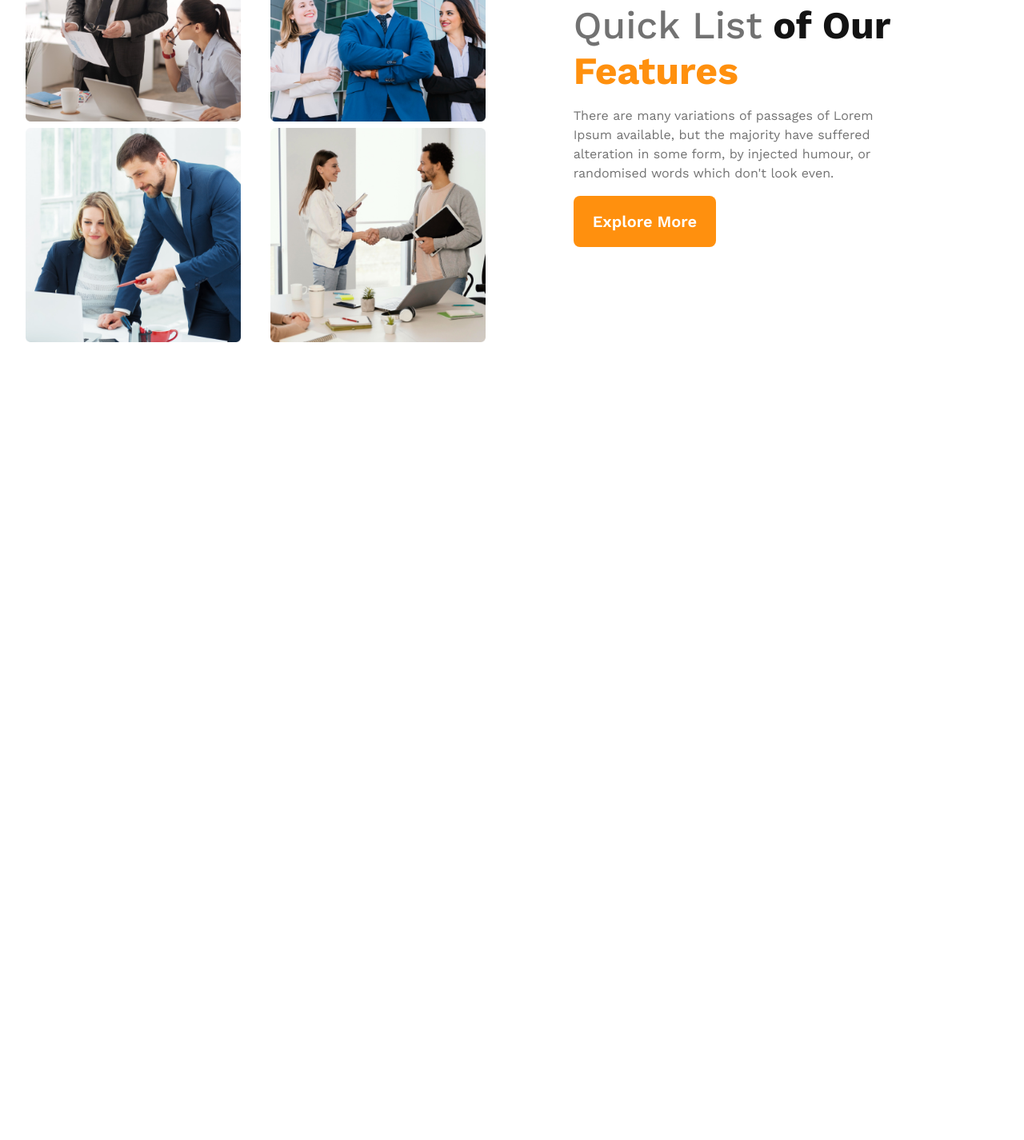
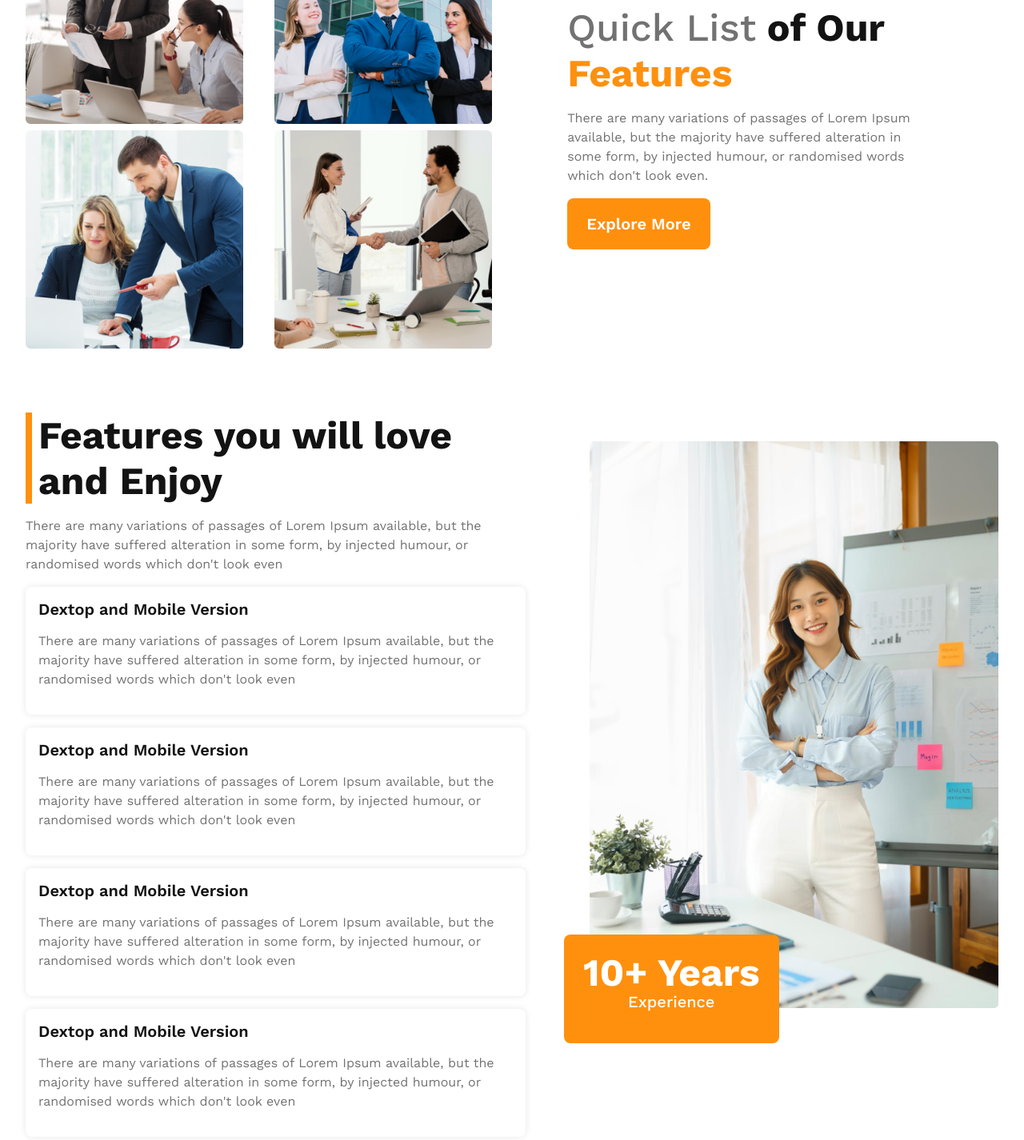
Before and after one commit to apuchandradas5568/g3-architect-website, a plain HTML site: page index.html in a window 1280 px wide. Shown: the part 1356-2782 px from the top of the page at 80% size. Before the commit the page ends 1864 px from the top, so only its background shows below. Drawn offline with nearby package versions, Linux system fonts and the light colour scheme.

Commit message:
love and enjoy feature added

```diff
--- a/assets/styles/styles.css
+++ b/assets/styles/styles.css
@@ -8,6 +8,7 @@
     --c3: #131313;
     --c4: #727272;
     --c5: #fff;
+    --c6: #00000019;
 }
 
 /* Shared CSS */
@@ -46,11 +47,13 @@ a {
 p {
     font-style: 1rem;
 }
-.sec_title{
+
+.sec_title {
     color: var(--c3);
     font-size: 3rem;
     font-weight: 700;
 }
+
 .dec_text {
     color: var(--c4);
     line-height: 1.5rem;
@@ -68,7 +71,8 @@ p {
     border: none;
     cursor: pointer;
 }
-.btn_primary:hover{
+
+.btn_primary:hover {
     transform: scale(.9);
 }
 
@@ -135,37 +139,124 @@ header .banner_section_img img {
 }
 
 /* ============ Main CSS ===================== */
+
 /* Feature Section CSS */
-.feature_section{
+.feature_section {
     display: flex;
     align-items: center;
-    justify-content: space-around;
-    gap: 5rem;
+    justify-content: center;
+    gap: 4rem;
     margin: 5rem auto;
 }
 
 .feature_section .images {
     display: grid;
-    grid-template-columns: repeat(2,1fr);
+    grid-template-columns: repeat(2, 1fr);
     gap: .5rem;
 }
+
 .feature_section .images img {
     width: 90%;
 }
+
 .feature_section .content {
     width: 50%;
 }
 
-.feature_section .content .sec_title span:nth-child(1){
+.feature_section .content .sec_title span:nth-child(1) {
     color: var(--c4);
     font-weight: 500;
 }
+
 .feature_section .content .sec_title span:nth-child(3) {
     color: var(--c1) !important;
 }
+
 .feature_section .content .dec_text {
     width: 80%;
 }
+
+
+
+
+/* love and Joy Section */
+.love_joy_sec {
+    display: flex;
+    align-items: center;
+    justify-content: center;
+    gap: 5rem;
+    margin: 5rem auto;
+}
+
+.love_joy_sec .content .sec_title {
+    border-left: .5rem solid var(--c1);
+    padding-left: 0.5rem;
+}
+
+.love_joy_sec .card_container .card {
+    border-radius: .5rem;
+    box-shadow: 0 0 .5rem var(--c6);
+    padding: 1rem;
+    margin-bottom: 1rem;
+}
+
+.love_joy_sec .card_container .card .card_title {
+    color: var(--c3);
+    font-size: 1.25rem;
+    font-weight: 600;
+}
+
+.love_joy_sec .image {
+    width: 100%;
+}
+
+.love_joy_sec .image img {
+    width: 100%;
+}
+
+.love_joy_sec .image .experience_box {
+    color: var(--c5);
+    text-align: center;
+    padding: 2rem 1.5rem;
+    background: var(--c1);
+    border-radius: .5rem;
+    display: inline-block;
+    position: relative;
+    top: -6rem;
+    left: -2rem;
+}
+
+.love_joy_sec .image .experience_box h1 {
+    font-size: 3rem;
+    font-weight: 700;
+    line-height: 2rem;
+}
+
+.love_joy_sec .image .experience_box h5 {
+    font-size: 1.25rem;
+    font-weight: 500;
+    line-height: 2.5rem;
+}
+
+
+
+
+
+
+
+
+
+
+
+
+
+
+
+
+
+
+
+
 
 /* ============ Footer CSS ===================== */
 
@@ -178,18 +269,25 @@ header .banner_section_img img {
 
 /* ============ Responsive CSS for Small Device ===================== */
 @media screen and (max-width:576px) {
-    nav, .feature_section{
+
+    nav,
+    .feature_section,
+    .love_joy_sec {
         flex-direction: column;
     }
+
     header .banner_content_title {
         font-size: 2.5rem;
     }
+
     .feature_section .images {
-        grid-template-columns: repeat(1,1fr);
+        grid-template-columns: repeat(1, 1fr);
     }
+
     .feature_section .content {
         width: 100%;
     }
+
     .btn_primary {
         font-size: .85rem;
     }
@@ -199,16 +297,21 @@ header .banner_section_img img {
 
 /* ============ Responsive CSS for Medium Device ===================== */
 @media screen and (min-width:577px) and (max-width:992px) {
-    .feature_section{
+
+    .feature_section,
+    .love_joy_sec {
         flex-direction: column;
     }
+
     header .banner_section_img {
         width: 70%;
         margin: auto;
     }
+
     .feature_section .images {
-        grid-template-columns: repeat(2,1fr);
+        grid-template-columns: repeat(2, 1fr);
     }
+
     .feature_section .content {
         width: 100%;
     }
--- a/index.html
+++ b/index.html
@@ -57,6 +57,39 @@
 
                 </div>
             </section>
+
+            <section class="love_joy_sec">
+                <div class="content">
+                    <h2 class="sec_title">Features you will love and Enjoy</h2>
+                    <p class="dec_text">There are many variations of passages of Lorem Ipsum available, but the majority have suffered alteration in some form, by injected humour, or randomised words which don't look even</p>
+                    <div class="card_container">
+                        <div class="card">
+                            <h4 class="card_title">Dextop and Mobile Version</h4>
+                            <p class="dec_text">There are many variations of passages of Lorem Ipsum available, but the majority have suffered alteration in some form, by injected humour, or randomised words which don't look even</p>
+                        </div>
+                        <div class="card">
+                            <h4 class="card_title">Dextop and Mobile Version</h4>
+                            <p class="dec_text">There are many variations of passages of Lorem Ipsum available, but the majority have suffered alteration in some form, by injected humour, or randomised words which don't look even</p>
+                        </div>
+                        <div class="card">
+                            <h4 class="card_title">Dextop and Mobile Version</h4>
+                            <p class="dec_text">There are many variations of passages of Lorem Ipsum available, but the majority have suffered alteration in some form, by injected humour, or randomised words which don't look even</p>
+                        </div>
+                        <div class="card">
+                            <h4 class="card_title">Dextop and Mobile Version</h4>
+                            <p class="dec_text">There are many variations of passages of Lorem Ipsum available, but the majority have suffered alteration in some form, by injected humour, or randomised words which don't look even</p>
+                        </div>
+                    </div>
+                </div>
+                <div class="image">
+                    <img src="./assets/images/architect.png" alt="">
+                    <div class="experience_box">
+                        <h1>10+ Years</h1>
+                        <h5>Experience</h5>
+                    </div>
+                </div>
+            </section>
+
         </div>
     </main>
     <!-- Footer Part -->
```
